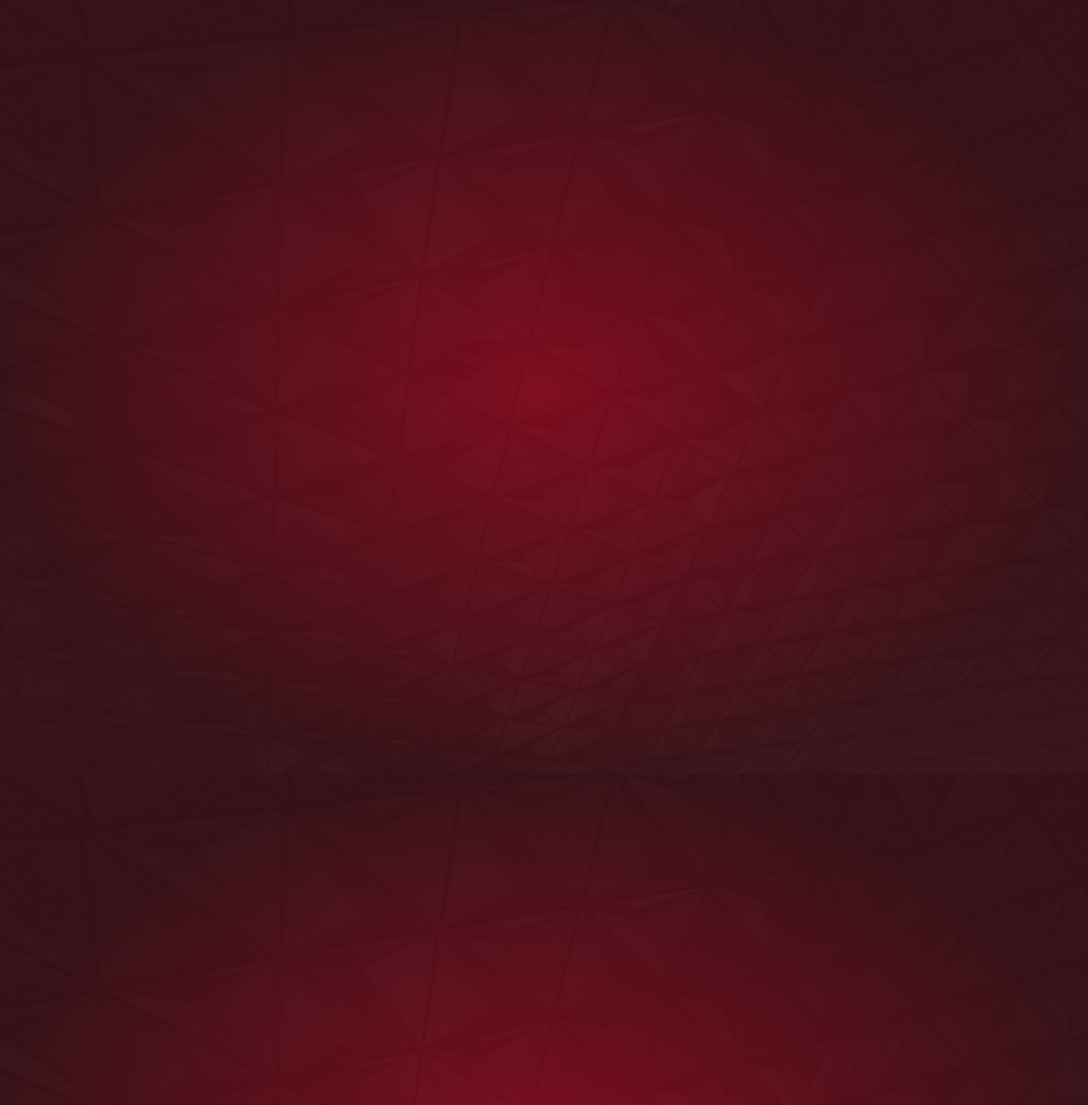
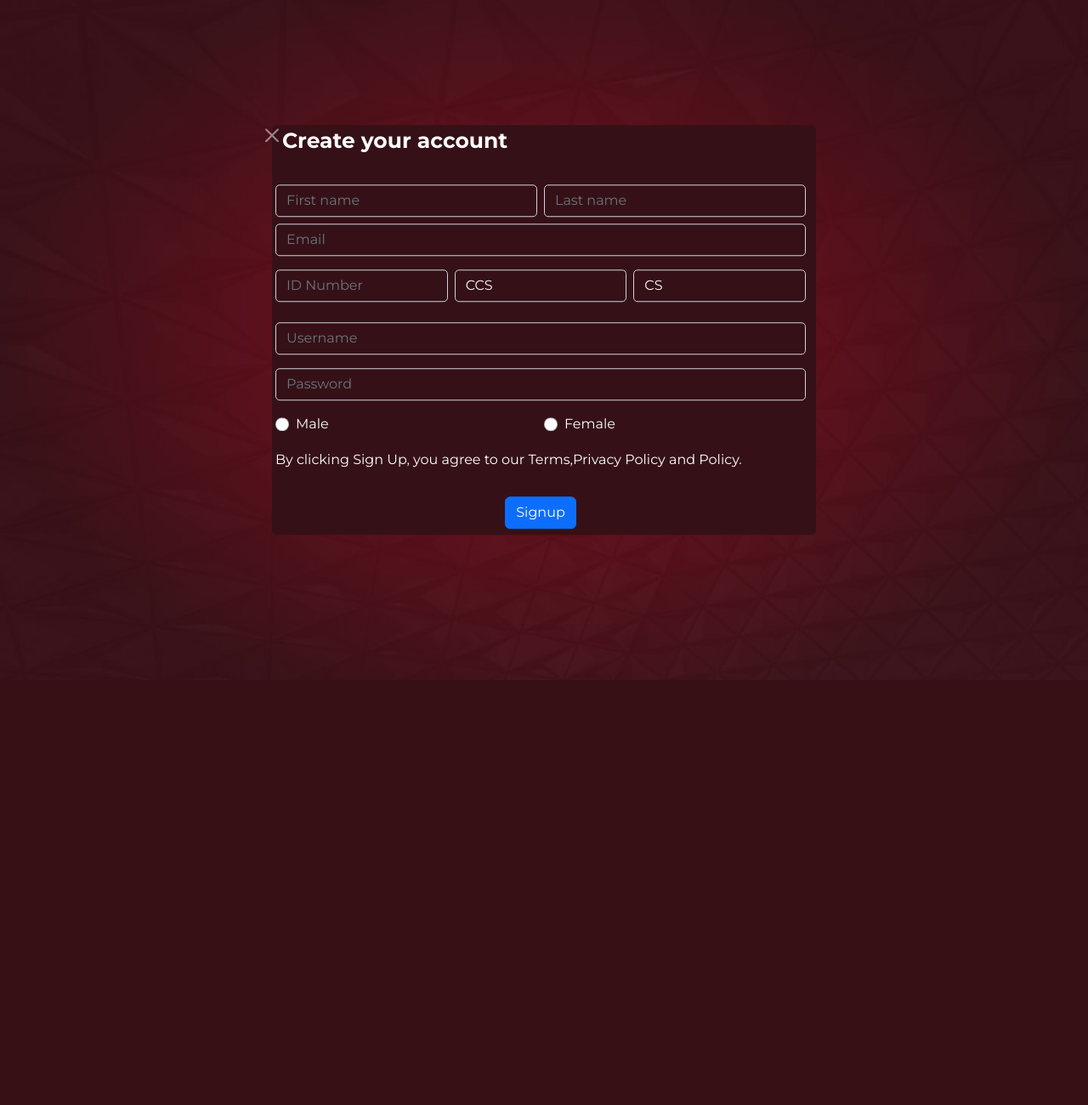
Before and after one commit to gabbyiiel/StudenDiri, a Flask app: page / in a window 1280 px wide. Shown: the whole page at 85% size. After the commit the page ends 800 px from the top, so only its background shows below. Run offline with Flask 3, Linux system fonts and the light colour scheme.

Commit message:
Bading Commit

```diff
--- a/StudenDiri/auth/routes.py
+++ b/StudenDiri/auth/routes.py
@@ -1,6 +1,6 @@
 from flask import Blueprint, render_template, request, flash
 from . import auth
-#from StudenDiri.models.UserRepo import UserRepo
+from StudenDiri.models.UserRepo import UserRepo
 
 @auth.route('/')
 def index():
@@ -20,23 +20,23 @@
 @auth.route('/signup', methods=['GET', 'POST'])
 def sign_up():
     if request.method == 'POST':
-        firstname = request.form.get('firstname')
-        lastname = request.form.get('lastname')
-        email = request.form.get('email')
-        college = request.form.get('college')
-        idnumber = request.form.get('idnumber')
-        course = request.form.get('course')
-        password = request.form.get('password')
-        gender = request.form.get('gender')
-        username = request.form.get('username')
+        firstname = request.form.get('inputFirstname')
+        lastname = request.form.get('inputLastname')
+        email = request.form.get('inputEmail')
+        college = request.form.get('college-select')
+        idnumber = request.form.get('inputIdnumber')
+        course = request.form.get('course-select')
+        password = request.form.get('inputPassword')
+        gender = request.form.get('Gender')
+        username = request.form.get('inputUsername')
 
         #function for verification
         if len(password) < 8:
             flash('Password is too short', category='error')
 
-        # else:
-        #     signup = UserRepo.signup(username,idnumber, firstname, lastname, email, course, college, password, gender,)
-        #     flash('Account Created', category='success')
-        #     pass
+        else:
+             signup = UserRepo.signup(username,idnumber, firstname, lastname, email, course, college, password, gender,)
+             flash('Account Created', category='success')
+             pass
 
-    return render_template("auth/signuppage.html")
+    return render_template("auth/signup-page.html")
--- a/StudenDiri/models/UserRepo.py
+++ b/StudenDiri/models/UserRepo.py
@@ -1,7 +1,5 @@
 ### THIS IS WHERE YOU MANIPULATE USER DATA IN THE DATABASE ###
 
-
-from StudenDiri import mysql
 
 class UserRepo:
     @staticmethod
--- /dev/null
+++ b/StudenDiri/models/__init__.py
@@ -0,0 +1,2 @@
+from StudenDiri import mysql
+from . import UserRepo
--- a/StudenDiri/static/css/signup-page.css
+++ b/StudenDiri/static/css/signup-page.css
@@ -19,7 +19,6 @@
   justify-content: center;
   align-items: center;
   align-content: center;
-  display: flex;
   background-image: url("../img/loginpagebg-min.jpg");
   background-size: cover;
   background-position: center center;
@@ -27,53 +26,21 @@
   background-attachment: fixed;
   background-color: #351117;
 }
-.signup_form {
-  display: grid;
-  grid-template-columns: repeat(15, 1fr);
-  grid-template-rows: repeat(15, 1fr);
-  grid-column-gap: 0px;
-  grid-row-gap: 0px;
+
+.form-control {
+  background: transparent;
+  border-radius: 5px;
+  color: white;
+}
+.form-control option {
+  color: black;
+}
+#CreateText p {
+  font-size: 25px;
+  font-weight: bold;
 }
 
-.div1 {
-  grid-area: 2 / 5 / 3 / 6;
+.signup_form {
+  background-color: #351117;
+  border-radius: 5px;
 }
-.div2 {
-  grid-area: 3 / 6 / 4 / 10;
-}
-.div3 {
-  grid-area: 4 / 6 / 5 / 9;
-}
-.div4 {
-  grid-area: 4 / 10 / 5 / 13;
-}
-.div5 {
-  grid-area: 5 / 6 / 6 / 13;
-}
-.div6 {
-  grid-area: 7 / 6 / 8 / 9;
-}
-.div7 {
-  grid-area: 6 / 9 / 7 / 13;
-}
-.div8 {
-  grid-area: 8 / 9 / 9 / 13;
-}
-.div9 {
-  grid-area: 9 / 6 / 10 / 13;
-}
-.div10 {
-  grid-area: 10 / 6 / 11 / 13;
-}
-.div11 {
-  grid-area: 11 / 7 / 12 / 9;
-}
-.div12 {
-  grid-area: 11 / 10 / 12 / 12;
-}
-.div13 {
-  grid-area: 12 / 7 / 13 / 12;
-}
-.div14 {
-  grid-area: 13 / 8 / 14 / 11;
-}
--- a/StudenDiri/templates/auth/signup-page.html
+++ b/StudenDiri/templates/auth/signup-page.html
@@ -19,43 +19,148 @@
   </head>
 
   <body>
-    <div class="signup_form">
-      <form method="POST">
-        <div class="div1" id="closebutton">
-          <a href="login"
-            ><img class="close-icon" src={{url_for('static',
-            filename='img/close-icon.png') }}></a
-          >
-        </div>
-        <div class="div2">
+    <div class="container-md">
+      <form method="POST" class="signup_form row g-4">
+        <div class="row justify-content-start" id="CreateText">
+          <button
+            type="button"
+            class="btn-close btn-close-white row"
+            aria-label="Close"
+            href="/login"
+          ></button>
           <p>Create your account</p>
         </div>
-        <div class="div3">
+        <div class="row g-2">
+          <div class="col-md-6">
             <input
-            class="signup_form_input"
-            name="firstname"
-            type="firstname"
+              type="text"
+              class="form-control"
+              id="inputFirstname"
               placeholder="First name"
             />
           </div>
-        <div class="div4">
+          <div class="col-md-6">
             <input
-            class="signup_form_input"
-            name="lastname"
-            type="lastname"
+              type="text"
+              class="form-control"
+              id="inputLastname"
               placeholder="Last name"
             />
           </div>
-        <div class="div5"></div>
-        <div class="div6"></div>
-        <div class="div7"></div>
-        <div class="div8"></div>
-        <div class="div9"></div>
-        <div class="div10"></div>
-        <div class="div11"></div>
-        <div class="div12"></div>
-        <div class="div13"></div>
-        <div class="div14"></div>
+          <div class="col">
+            <input
+              type="email"
+              class="form-control"
+              id="inputEmail"
+              placeholder="Email"
+            />
+          </div>
+        </div>
+        <div class="row g-2">
+          <div class="col-4">
+            <input
+              type="text"
+              class="form-control"
+              id="inputIdnumber"
+              placeholder="ID Number"
+            />
+          </div>
+          <div class="col">
+            <select
+              name="college"
+              class="form-control"
+              id="college-select"
+              placeholder="College"
+            >
+              <option value="CCS">CCS</option>
+              <option value="CEBA">CEBA</option>
+              <option value="CASS">CASS</option>
+              <option value="CSM">CSM</option>
+              <option value="CON">CON</option>
+              <option value="CED">CED</option>
+            </select>
+          </div>
+          <div class="col">
+            <select
+              name="course"
+              class="form-control"
+              id="course-select"
+              placeholder="Course"
+            >
+              <option value="CS">CS</option>
+              <option value="IT">IT</option>
+              <option value="CA">CA</option>
+              <option value="IS">IS</option>
+              <option value="CON">CON</option>
+              <option value="CED">CED</option>
+            </select>
+          </div>
+        </div>
+        <div class="row g-2">
+
+        </div>
+        <div class="row g-2">
+          <div class="col">
+            <input
+              type="text"
+              class="form-control"
+              id="inputUsername"
+              placeholder="Username"
+            />
+          </div>
+        </div>
+        <div class="row g-2">
+          <div class="col">
+            <input
+              type="password"
+              class="form-control"
+              id="inputPassword"
+              placeholder="Password"
+            />
+          </div>
+        </div>
+        <div class="row g-2">
+          <div class="col" id="GenderM">
+            <div class="form-check form-check-inline">
+              <input
+                class="form-check-input"
+                type="radio"
+                name="inlineRadioOptions"
+                id="Gender"
+                value="Male"
+              />
+              <label class="form-check-label" for="Gender">Male</label>
+            </div>
+          </div>
+            <div class="col" id="GenderF">
+              <div class="form-check form-check-inline justify-content-center">
+                <input
+                  class="form-check-input"
+                  type="radio"
+                  name="inlineRadioOptions"
+                  id="Gender"
+                  value="Female"
+                />
+                <label class="form-check-label" for="Gender">Female</label>
+              </div>
+            </div>
+          </div>
+          <div class="row g-2">
+          <div class="SignupText">
+            <p class="agreement_text">
+              By clicking Sign Up, you agree to our
+              <span class="boldtext">Terms</span>,<span class="boldtext"
+                >Privacy Policy</span
+              >
+              and <span class="boldtext">Policy</span>.
+            </p>
+          </div>
+          <div class="btn">
+            <button class="btn btn-primary" type="submit">Signup</button>
+          </div>
+
+        </div>
+        </div>
       </form>
     </div>
 
```
Lines whose indentation alone changed are shown as unchanged.
